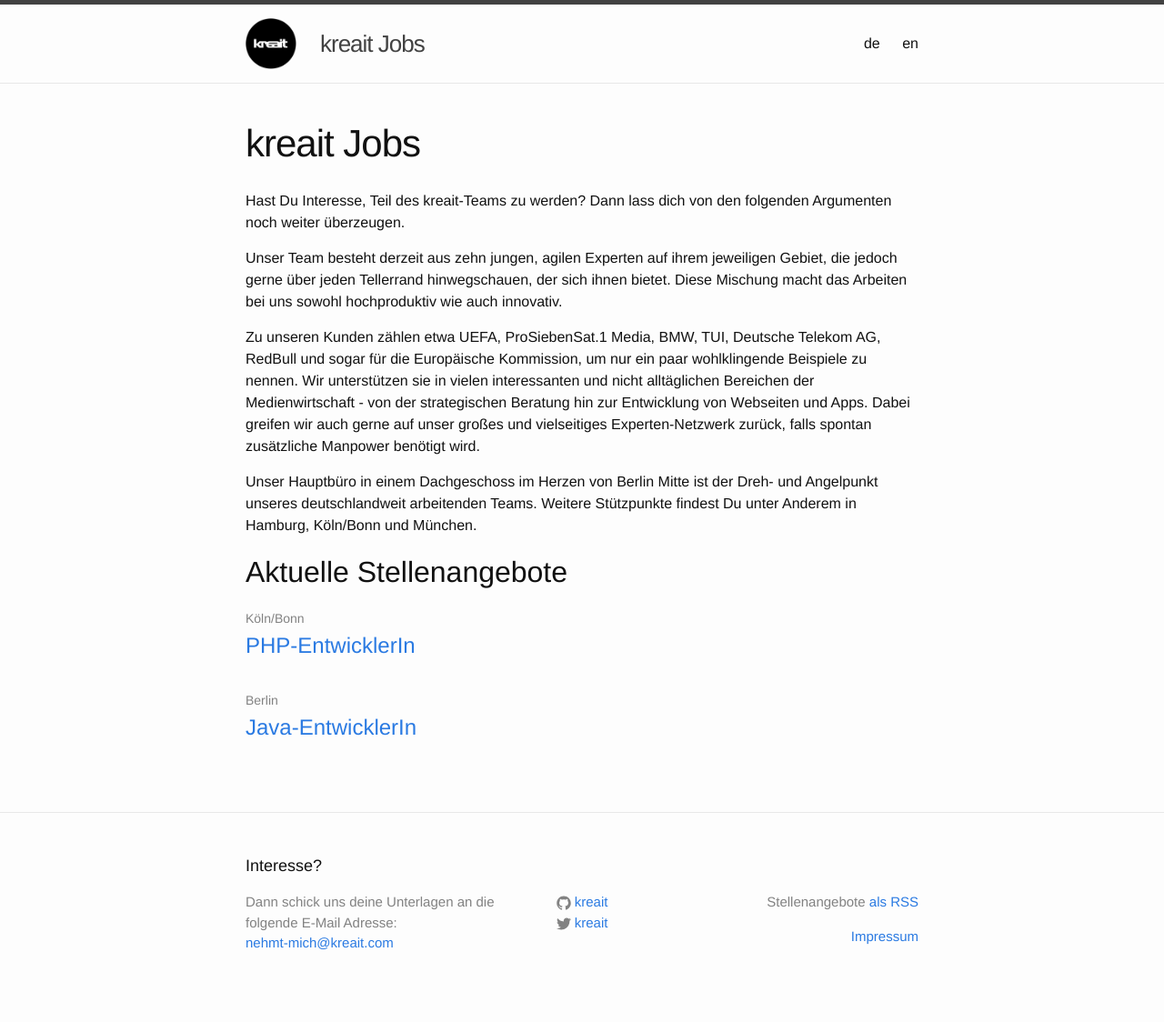
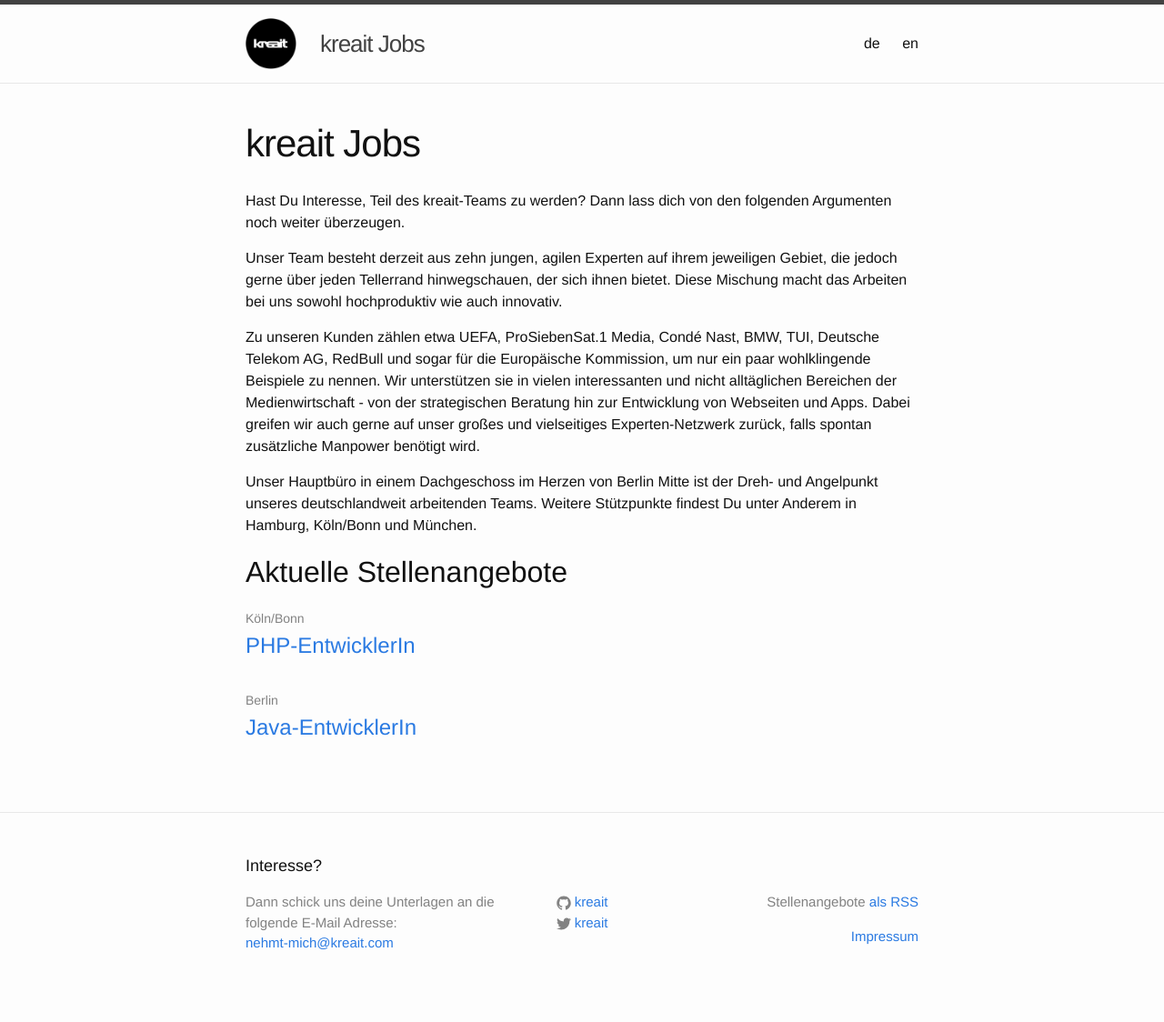
Before and after one commit to dyanakiev/jobs.kreait.com, a Jekyll site: the page built from _posts/de/pages/2015-05-26-index.md, in a window 1280 px wide. Shown: the whole page at 91% size. Built offline with Jekyll 4.4.1, drawn with Linux system fonts in a browser that asks for light colours.

Commit message:
Add Condé Nast to list of customers

```diff
--- a/_posts/de/pages/2015-05-26-index.md
+++ b/_posts/de/pages/2015-05-26-index.md
@@ -8,7 +8,7 @@
 
 Unser Team besteht derzeit aus zehn jungen, agilen Experten auf ihrem jeweiligen Gebiet, die jedoch gerne über jeden Tellerrand hinwegschauen, der sich ihnen bietet. Diese Mischung macht das Arbeiten bei uns sowohl hochproduktiv wie auch innovativ.
 
-Zu unseren Kunden zählen etwa UEFA, ProSiebenSat.1 Media, BMW, TUI, Deutsche Telekom AG, RedBull und sogar für die Europäische Kommission, um nur ein paar wohlklingende Beispiele zu nennen. Wir unterstützen sie in vielen interessanten und nicht alltäglichen Bereichen der Medienwirtschaft - von der strategischen Beratung hin zur Entwicklung von Webseiten und Apps. Dabei greifen wir auch gerne auf unser großes und vielseitiges Experten-Netzwerk zurück, falls spontan zusätzliche Manpower benötigt wird.
+Zu unseren Kunden zählen etwa UEFA, ProSiebenSat.1 Media, Condé Nast, BMW, TUI, Deutsche Telekom AG, RedBull und sogar für die Europäische Kommission, um nur ein paar wohlklingende Beispiele zu nennen. Wir unterstützen sie in vielen interessanten und nicht alltäglichen Bereichen der Medienwirtschaft - von der strategischen Beratung hin zur Entwicklung von Webseiten und Apps. Dabei greifen wir auch gerne auf unser großes und vielseitiges Experten-Netzwerk zurück, falls spontan zusätzliche Manpower benötigt wird.
 
 Unser Hauptbüro in einem Dachgeschoss im Herzen von Berlin Mitte ist der Dreh- und Angelpunkt unseres deutschlandweit arbeitenden Teams. Weitere Stützpunkte findest Du unter Anderem in Hamburg, Köln/Bonn und München.
 
```
Also changed, not shown: _posts/en/pages/2015-05-26-index.md (+1 -1 lines).
